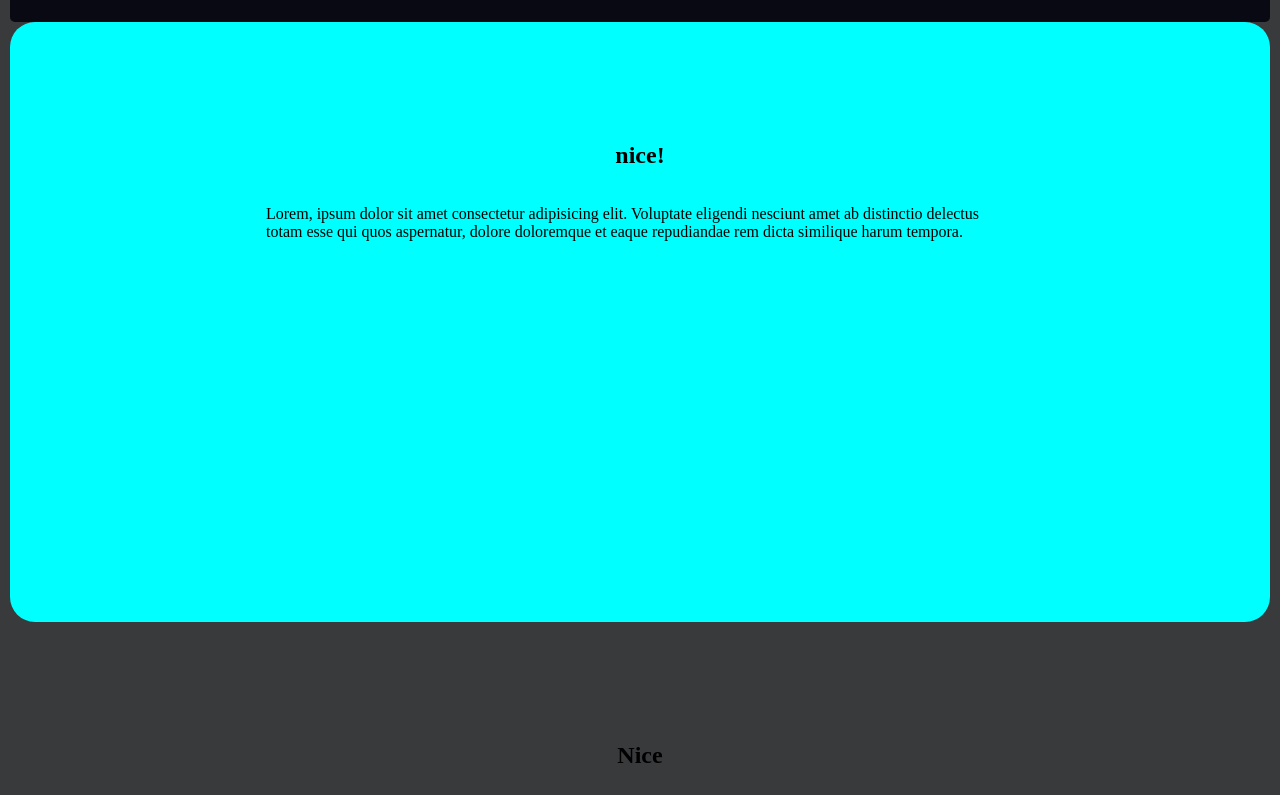
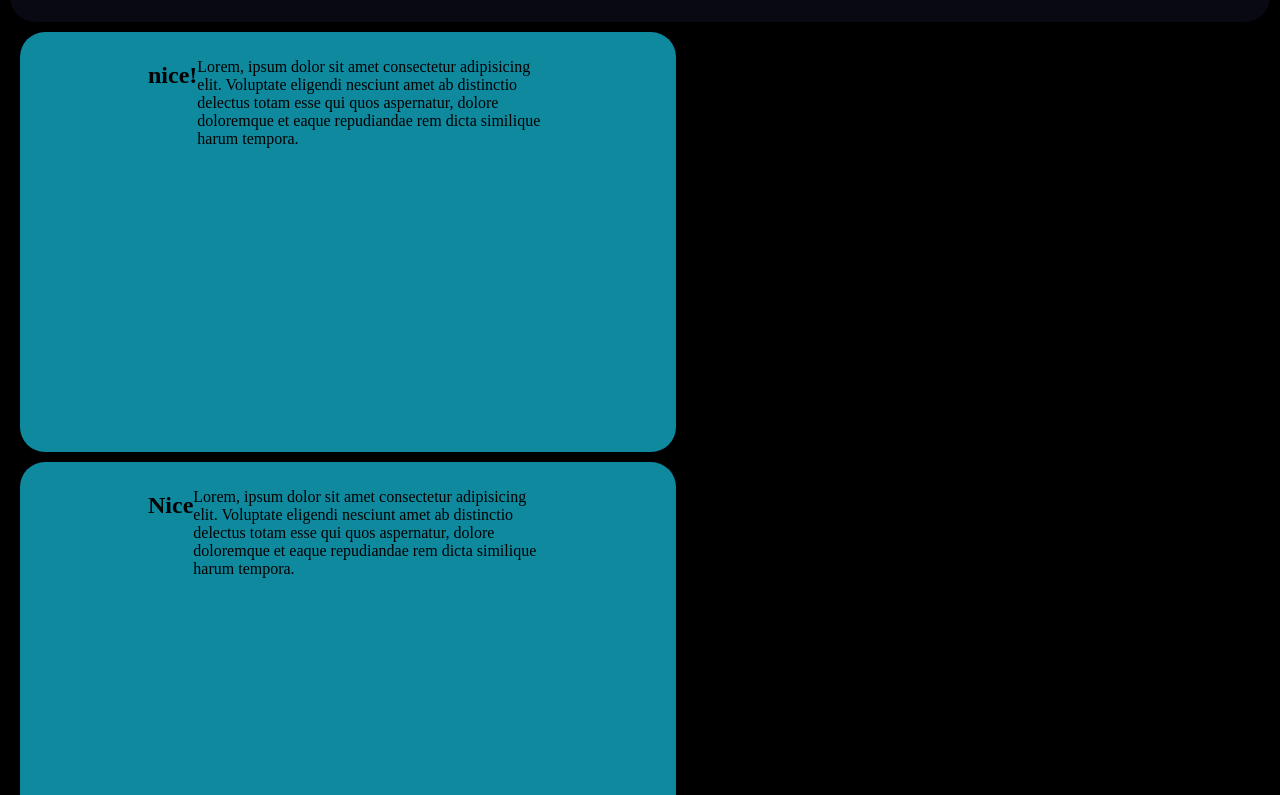
Before and after one commit to NicolasBustosSalazar/blog, a plain HTML site: page index.html in a window 1280 px wide. Shown: the part 88-883 px from the top of the page. Drawn offline with Linux system fonts and the light colour scheme.

Commit message:
cards transition added

```diff
--- a/css/style.css
+++ b/css/style.css
@@ -1,6 +1,6 @@
 body{
     margin: 10px;
-    background-color: #393a3b;
+    background-color: #000000;
     border: 5px;
 }
 #titulo{
@@ -14,7 +14,7 @@ body{
     background-color: #080913;
     text-align: center;
     padding: 10px;
-    border-radius: 5px;
+    border-radius: 25px;
     border: 5px;
 }
 
@@ -23,15 +23,29 @@ body{
     background-color: rgb(37, 37, 155);
 }
 section{
-    position: relative;
+    position:relative;
     display: flex;
-    flex-direction: column;
-    align-items: center;
+    flex-direction: row;
+    order: 0;
+    align-items: stretch;
+    justify-content: center;
+    width: 400px;
     min-height: 400px;
-    padding: 100px 20vw;
+    padding: 10px 10vw;
+    background-color: rgb(15, 137, 158);
+    border-radius: 25px;
+    margin: 10px;
 }
-#uno{
-    background-color: aqua;
-    border-radius: 25px;
 
+.card{
+    opacity: 0;
+    transition: all 1.2s;
+    filter: blur(5px);
+    transform: translateX(-100%);
 }
+
+.show{
+    opacity: 1;
+    filter: blur(0);
+    transform: translateX(0);
+}
--- a/index.html
+++ b/index.html
@@ -1,13 +1,13 @@
 <!DOCTYPE html>
-<html>
+<html lang="en">
 <head>
-    <meta lang="en">
+
     <meta charset='utf-8'>
     <meta http-equiv='X-UA-Compatible' content='IE=edge'>
     <title>Nick Blog</title>
     <meta name='viewport' content='width=device-width, initial-scale=1'>
     <link rel='stylesheet'  href='css/style.css'>
-    <script src='main.js'></script>
+    <script defer src='js/main.js'></script>
 </head>
 <header id="title">
     <div class="container">
@@ -16,17 +16,18 @@
 
 </header>
 <body>
-    <section id="uno">
+    <section class="card" id="uno">
         <h1>nice!</h1>
+        <br>
         <p>Lorem, ipsum dolor sit amet consectetur adipisicing elit. Voluptate eligendi nesciunt amet ab distinctio delectus totam esse qui quos aspernatur, dolore doloremque et eaque repudiandae rem dicta similique harum tempora.        </p>
     </section>
-    <section id="dos">
-        <h1>Nice</h1>
+    <section class="card" id="dos">
+        <h1>Nice</h1><br>
         <p>Lorem, ipsum dolor sit amet consectetur adipisicing elit. Voluptate eligendi nesciunt amet ab distinctio delectus totam esse qui quos aspernatur, dolore doloremque et eaque repudiandae rem dicta similique harum tempora.        </p>
 
     </section>
-    <section id="tres">
-        <h1>Nice!</h1>
+    <section class="card" id="tres">
+        <h1>Nice!</h1><br>
         <p>Lorem, ipsum dolor sit amet consectetur adipisicing elit. Enim reprehenderit labore nobis, earum iusto voluptatem omnis unde totam, amet dolore vitae quidem adipisci! Fugiat animi impedit magni minus fuga consectetur.</p>
     </section>
 </body>
--- /dev/null
+++ b/js/main.js
@@ -0,0 +1,18 @@
+const observer = new IntersectionObserver((entries)=>{
+    entries.forEach((entry)=>{
+        console.log(entry);
+        if (entry.isIntersecting) {
+            entry.target.classList.add('show');
+        }else{
+            entry.target.classList.remove('show');
+        }
+    });
+});
+
+
+
+
+
+const hiddenElements = document.querySelectorAll('.card');
+
+hiddenElements.forEach((el)=> observer.observe(el));
```
